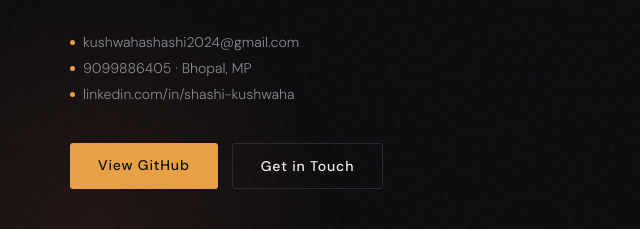
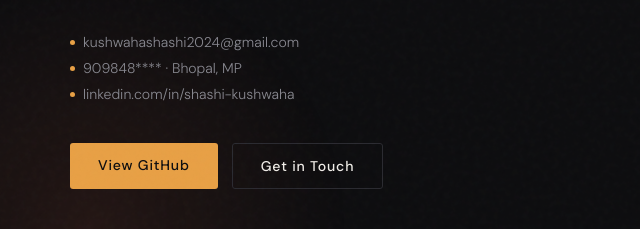
Before and after one commit to kushwahashashi/portfolio, a plain HTML site: page index.html in a window 1280 px wide. Shown: the part 475-704 px from the top of the page, 10-650 px from the left. Drawn offline with nearby package versions, Linux system fonts and the light colour scheme.

Commit message:
Update index.html

```diff
--- a/index.html
+++ b/index.html
@@ -611,7 +611,7 @@
 
     <div class="contact-strip">
       <a href="mailto:kushwahashashi2024@gmail.com"><span class="dot"></span>kushwahashashi2024@gmail.com</a>
-      <span><span class="dot"></span>9099886405 · Bhopal, MP</span>
+      <span><span class="dot"></span>909848**** · Bhopal, MP</span>
       <a href="https://www.linkedin.com/in/shashi-kushwaha-shashi-kushwaha-8b6754360/" target="_blank"><span class="dot"></span>linkedin.com/in/shashi-kushwaha</a>
     </div>
 
```
